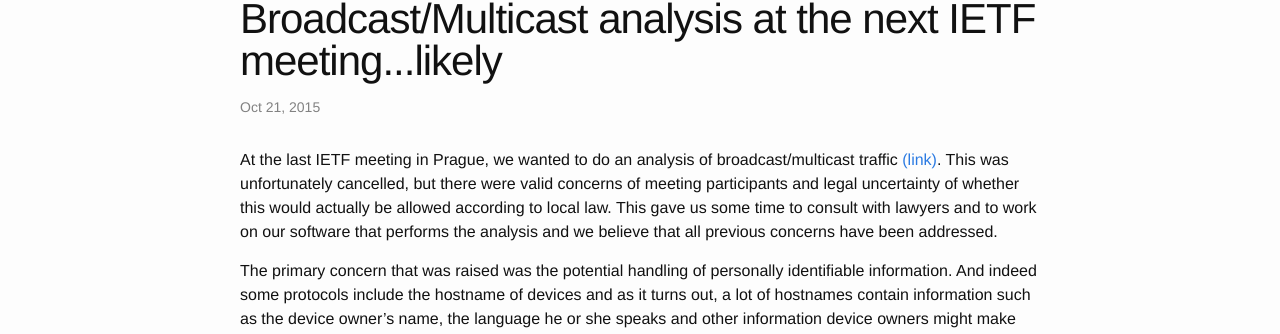
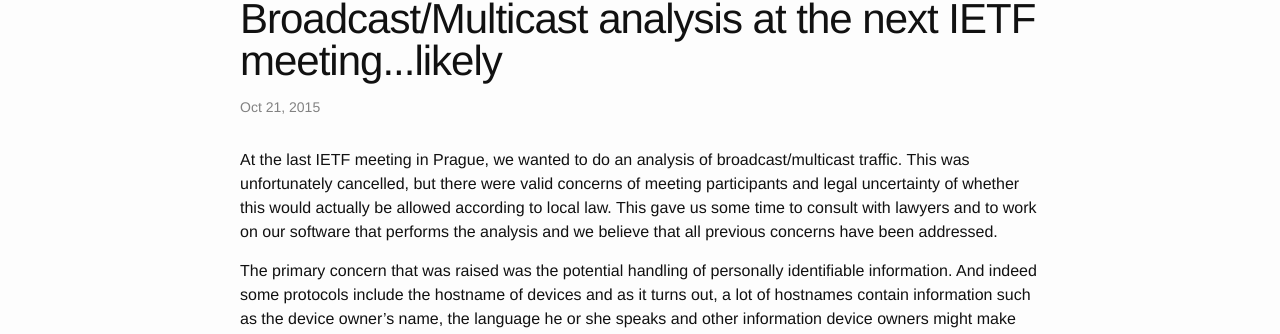
Before and after one commit to HSAnet/hsanet.github.io, a Jekyll site: the page built from _posts/2015-10-21-ietf-broadcast-revisited.md, in a window 1280 px wide. Shown: the part 98-432 px from the top of the page. Built offline with Jekyll 4.4.1, drawn with Linux system fonts in a browser that asks for light colours.

```diff
--- a/_posts/2015-10-21-ietf-broadcast-revisited.md
+++ b/_posts/2015-10-21-ietf-broadcast-revisited.md
@@ -5,7 +5,7 @@ date:   2015-10-21
 categories: projects
 ---
 At the last IETF meeting in Prague, we wanted to do an analysis of broadcast/multicast
-traffic [(link)]({% post_url 2015-07-08-ietf-broadcast-analysis %}). This was unfortunately cancelled,
+traffic. This was unfortunately cancelled,
 but there were valid concerns of meeting
 participants and legal uncertainty of whether this would actually be allowed
 according to local law. This gave us some time to consult with lawyers and to
```
